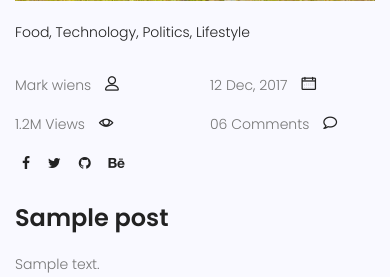
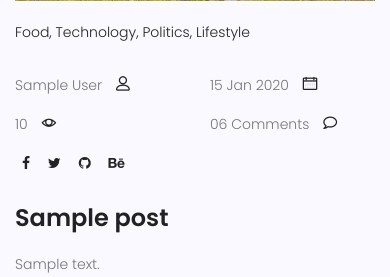
Before and after one commit to Amir-Hossein-Azimi/my-site, a Django app: page /blog/1 in a window 390 px wide. Shown: the part 587-864 px from the top of the page. Run offline with Django 5.2, Linux system fonts and the light colour scheme; tables that the repository leaves empty hold one stand-in row (values such as "Sample post"); some libraries are stand-ins or nearby versions.

Commit message:
fix: category and date for post

```diff
--- a/templates/blog/blog-single.html
+++ b/templates/blog/blog-single.html
@@ -39,11 +39,11 @@
 							<li><a href="#">Lifestyle</a></li>
 						</ul>
 						<div class="user-details row">
-							<p class="user-name col-lg-12 col-md-12 col-6"><a href="#">Mark wiens</a> <span
+							<p class="user-name col-lg-12 col-md-12 col-6"><a href="#">{{post.author.get_full_name}}</a> <span
 									class="lnr lnr-user"></span></p>
-							<p class="date col-lg-12 col-md-12 col-6"><a href="#">12 Dec, 2017</a> <span
+							<p class="date col-lg-12 col-md-12 col-6"><a href="#">{{post.published_date|date:"d M Y"}}</a> <span
 									class="lnr lnr-calendar-full"></span></p>
-							<p class="view col-lg-12 col-md-12 col-6"><a href="#">1.2M Views</a> <span
+							<p class="view col-lg-12 col-md-12 col-6"><a href="#">{{post.counted_views}}</a> <span
 									class="lnr lnr-eye"></span></p>
 							<p class="comments col-lg-12 col-md-12 col-6"><a href="#">06 Comments</a> <span
 									class="lnr lnr-bubble"></span></p>
```
Also changed, not shown: templates/blog/blog-home.html (+5 -2 lines).
